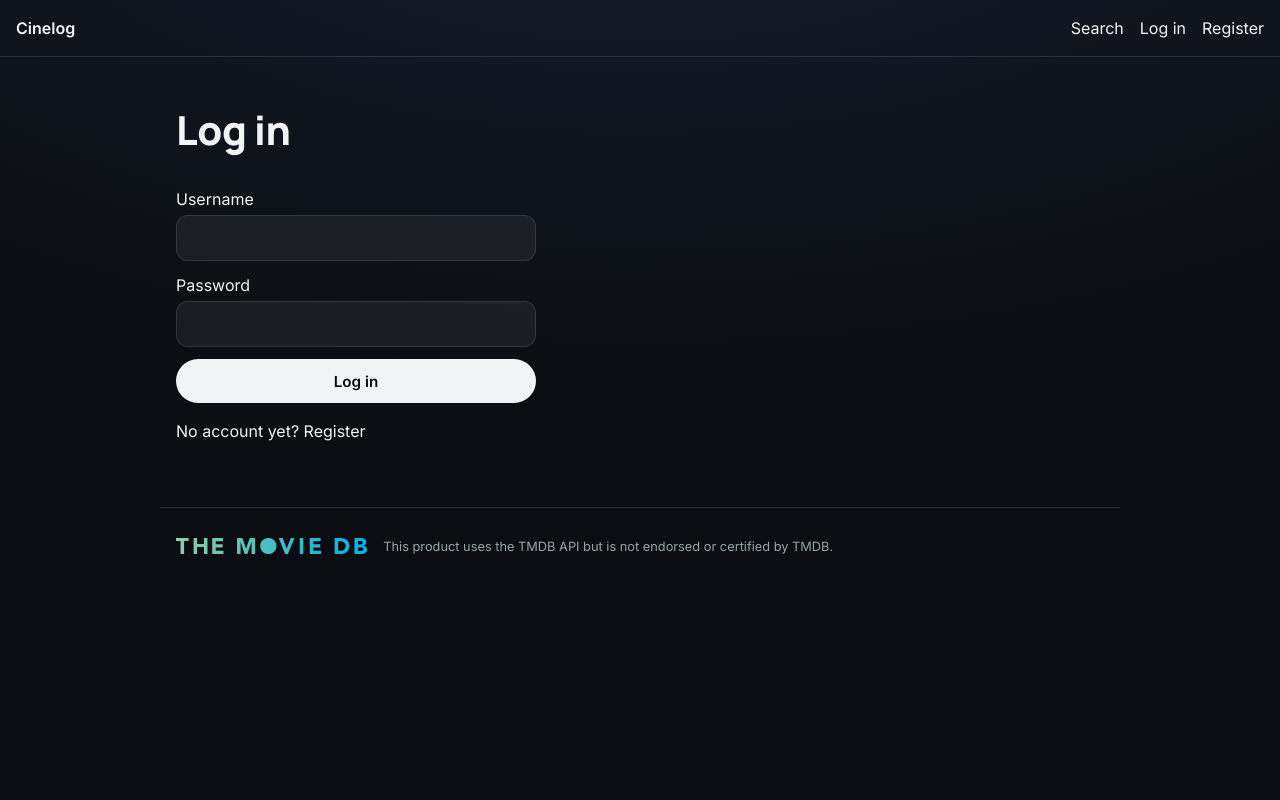
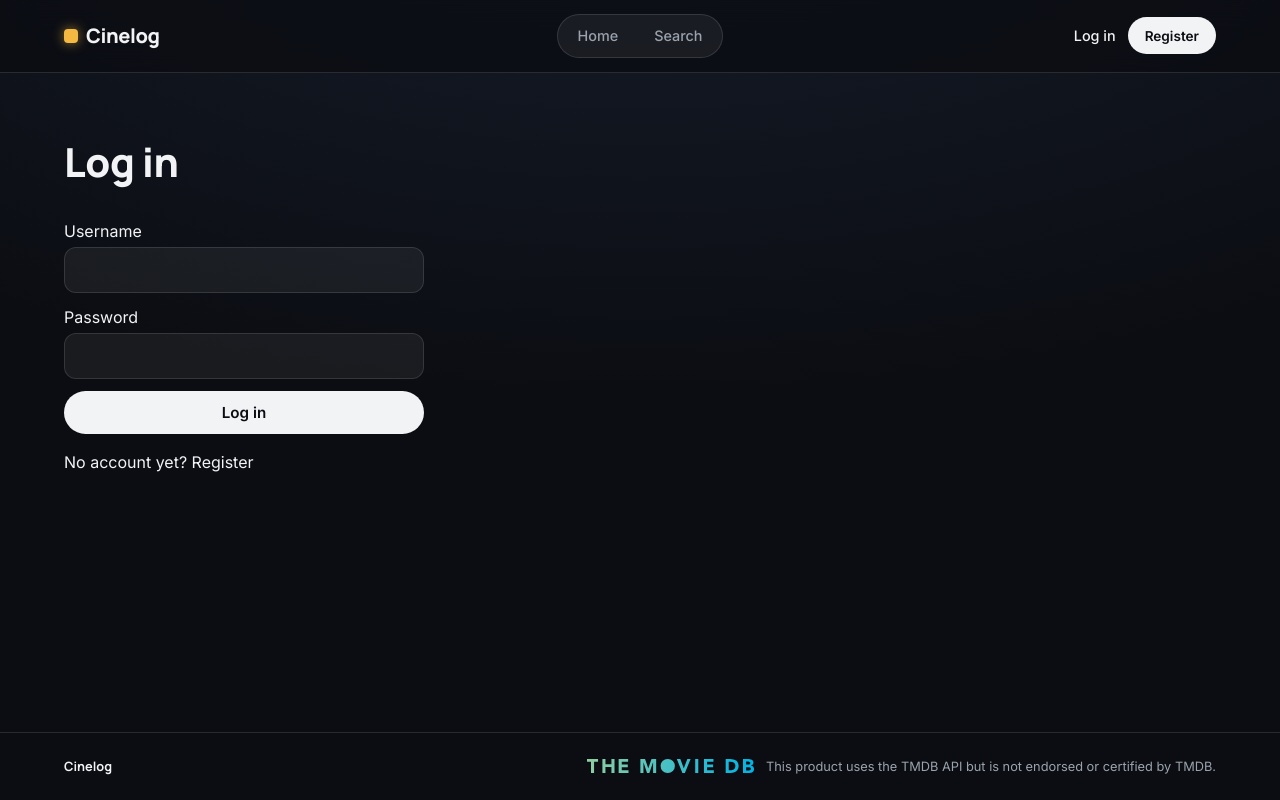
Before and after one commit to kira-khern/cinelog, a React (Vite) app in the folder frontend/: page /login in a window 1280 px wide. Built offline with nearby package versions, Linux system fonts and the light colour scheme; no server answers.

Commit message:
Redesign header and footer

```diff
--- a/frontend/src/components/Layout.jsx
+++ b/frontend/src/components/Layout.jsx
@@ -1,6 +1,10 @@
-import { Link, Outlet, useNavigate } from "react-router";
+import { Link, NavLink, Outlet, useNavigate } from "react-router";
 import { useAuth } from "../auth/AuthContext";
 import styles from './Layout.module.css'
+
+function navLinkClass({ isActive }) {
+    return isActive ? `${styles.navLink} ${styles.active}` : styles.navLink
+}
 
 export default function Layout() {
     const { user, logout } = useAuth()
@@ -12,34 +16,55 @@ export default function Layout() {
     }
 
     return (
-        <>
+        <div className={styles.page}>
             <header className={styles.header}>
-                <Link to="/"><strong>Cinelog</strong></Link>
-                <nav className={styles.nav}>
-                    <Link to="/search">Search</Link>
+                <div className={styles.headerInner}>
+                    <Link to="/" className={styles.logo}>
+                        <span className={styles.logoMark} aria-hidden="true" />
+                        Cinelog
+                    </Link>
+
+                    <nav className={styles.nav} aria-label="Main navigation">
+                        <NavLink to="/" end className={navLinkClass}>Home</NavLink>
+                        <NavLink to="/search" className={navLinkClass}>Search</NavLink>
+                    </nav>
+
+                    <div className={styles.actions}>
                         {user ? (
                             <>
-                            <Link to="/profile">{user.username}</Link>
-                            <button onClick={handleLogout}>Log out</button>
+                                <Link to="/profile" className={styles.profile}>
+                                    <span className={styles.avatar} aria-hidden="true">
+                                        {user.username.charAt(0).toUpperCase()}
+                                    </span>
+                                    <span className={styles.username}>{user.username}</span>
+                                </Link>
+                                <button type="button" className="btn btn-secondary btn-sm" onClick={handleLogout}>
+                                    Log out
+                                </button>
                             </>
                         ) : (
                             <>
-                            <Link to="/login">Log in</Link>
-                            <Link to="/register">Register</Link>
+                                <Link to="/login" className={styles.loginLink}>Log in</Link>
+                                <Link to="/register" className="btn btn-primary btn-sm">Register</Link>
                             </>
                         )}
-                </nav>
-
-            </header >
+                    </div>
+                </div>
+            </header>
 
             <main className={styles.main}>
                 <Outlet />
             </main>
 
             <footer className={styles.footer}>
+                <div className={styles.footerInner}>
+                    <span className={styles.footerBrand}>Cinelog</span>
+                    <div className={styles.attribution}>
                         <img src="/tmdb-logo.svg" alt="TMDB logo" className={styles.tmdbLogo} />
                         <p>This product uses the TMDB API but is not endorsed or certified by TMDB.</p>
+                    </div>
+                </div>
             </footer>
-        </>
+        </div>
     )
 }
--- a/frontend/src/components/Layout.module.css
+++ b/frontend/src/components/Layout.module.css
@@ -1,36 +1,179 @@
+.page {
+  display: flex;
+  flex-direction: column;
+  min-height: 100vh;
+}
+
+/* Header */
 .header {
-  display: flex;
+  position: sticky;
+  top: 0;
+  z-index: 10;
+  background-color: rgba(11, 13, 18, 0.75);
+  backdrop-filter: var(--blur-glass);
+  border-bottom: 1px solid var(--color-border);
+}
+
+.headerInner {
+  display: grid;
+  grid-template-columns: 1fr auto 1fr;
   align-items: center;
   gap: 1rem;
-  padding: 1rem;
-  border-bottom: 1px solid var(--color-border);
+  max-width: 1200px;
+  margin: 0 auto;
+  padding: 0.85rem 1.5rem;
+}
+
+.logo {
+  display: inline-flex;
+  align-items: center;
+  gap: 0.5rem;
+  justify-self: start;
+  font-family: var(--font-heading);
+  font-size: 1.25rem;
+  font-weight: 800;
+  letter-spacing: -0.02em;
+}
+
+.logo:hover {
+  color: var(--color-text);
+}
+
+.logoMark {
+  width: 14px;
+  height: 14px;
+  border-radius: 4px;
+  background-color: var(--color-accent);
+  box-shadow: 0 0 12px rgba(245, 185, 66, 0.6);
 }
 
 .nav {
   display: flex;
-  align-items: center;
-  gap: 1rem;
-  margin-left: auto;
+  gap: 0.25rem;
+  padding: 0.25rem;
+  border: 1px solid var(--color-border);
+  border-radius: var(--radius-pill);
+  background-color: var(--color-surface);
 }
 
-.main {
-  max-width: 960px;
-  margin: 0 auto;
-  padding: 1rem;
+.navLink {
+  padding: 0.4rem 1rem;
+  border-radius: var(--radius-pill);
+  color: var(--color-muted);
+  font-size: 0.9rem;
+  font-weight: 500;
 }
 
-.footer {
+.navLink:hover {
+  color: var(--color-text);
+}
+
+.active {
+  background-color: var(--color-surface-hover);
+  color: var(--color-text);
+}
+
+.actions {
   display: flex;
   align-items: center;
-  gap: 1rem;
-  max-width: 960px;
-  margin: 2rem auto 0;
-  padding: 1rem;
+  gap: 0.75rem;
+  justify-self: end;
+}
+
+.loginLink {
+  font-size: 0.9rem;
+  font-weight: 500;
+}
+
+.profile {
+  display: inline-flex;
+  align-items: center;
+  gap: 0.5rem;
+}
+
+.avatar {
+  display: grid;
+  place-items: center;
+  width: 32px;
+  height: 32px;
+  border-radius: 50%;
+  background-color: var(--color-accent);
+  color: var(--color-on-light);
+  font-family: var(--font-heading);
+  font-weight: 800;
+  font-size: 0.9rem;
+}
+
+.username {
+  font-size: 0.9rem;
+  font-weight: 500;
+}
+
+/* Main */
+.main {
+  flex: 1;
+  width: 100%;
+  max-width: 1200px;
+  margin: 0 auto;
+  padding: 2rem 1.5rem;
+}
+
+/* Footer */
+.footer {
   border-top: 1px solid var(--color-border);
   color: var(--color-muted);
   font-size: 0.8rem;
 }
 
+.footerInner {
+  display: flex;
+  flex-wrap: wrap;
+  align-items: center;
+  justify-content: space-between;
+  gap: 1rem;
+  max-width: 1200px;
+  margin: 0 auto;
+  padding: 1.5rem;
+}
+
+.footerBrand {
+  font-family: var(--font-heading);
+  font-weight: 700;
+  color: var(--color-text);
+}
+
+.attribution {
+  display: flex;
+  align-items: center;
+  gap: 0.75rem;
+}
+
+.attribution p {
+  margin: 0;
+}
+
 .tmdbLogo {
-  height: 16px;
+  height: 14px;
 }
+
+/* Mobile */
+@media (max-width: 640px) {
+  .headerInner {
+    grid-template-columns: 1fr auto;
+    padding: 0.75rem 1rem;
+  }
+
+  .nav {
+    grid-column: 1 / -1;
+    grid-row: 2;
+    justify-self: center;
+  }
+
+  .username {
+    display: none;
+  }
+
+  .main {
+    padding: 1.5rem 1rem;
+  }
+}
--- a/frontend/src/styles/components.css
+++ b/frontend/src/styles/components.css
@@ -37,6 +37,11 @@
   border-color: var(--color-border);
   color: var(--color-text);
   backdrop-filter: var(--blur-glass);
+}
+
+.btn-sm {
+  padding: 0.45rem 1rem;
+  font-size: 0.85rem;
 }
 
 .btn-secondary:hover:not(:disabled) {
```
Lines whose indentation alone changed are shown as unchanged.
